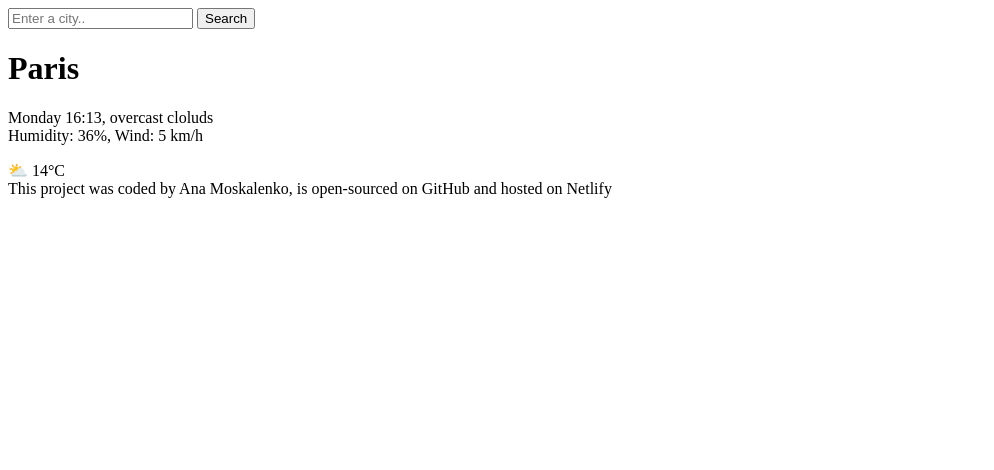
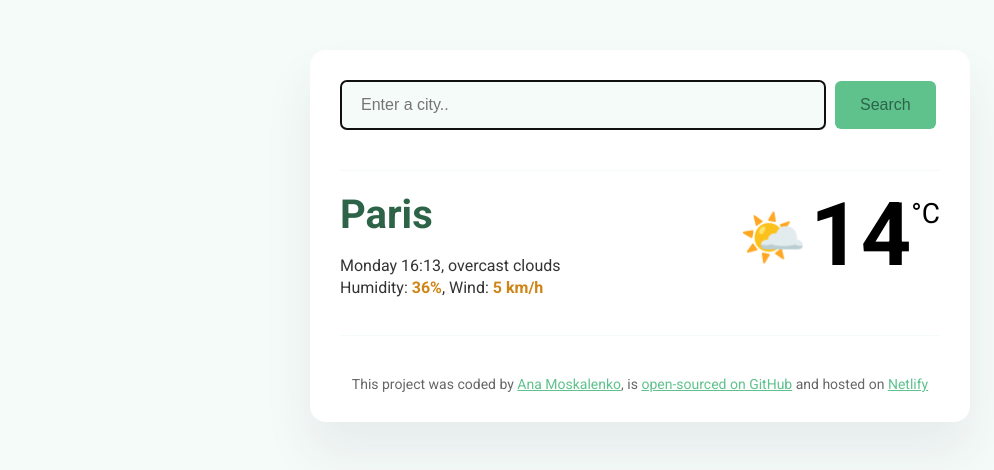
Before and after one commit to AnaM186/shecodes-weather-app-project, a plain HTML site: page index.html in a window 1280 px wide. Shown: the whole page, without its empty margins (0-994 px from the left). Drawn offline with Linux system fonts and the light colour scheme.

Commit message:
Basic style of the app, added links to the footer

```diff
--- a/index.html
+++ b/index.html
@@ -3,28 +3,63 @@
   <head>
     <meta charset="UTF-8" />
     <meta name="viewport" content="width=device-width, initial-scale=1.0" />
-    <title>Document</title>
+    <link rel="preconnect" href="https://fonts.googleapis.com" />
+    <link rel="preconnect" href="https://fonts.gstatic.com" crossorigin />
+    <link
+      href="https://fonts.googleapis.com/css2?family=Roboto:ital,wght@0,100..900;1,100..900&display=swap"
+      rel="stylesheet"
+    />
+    <link rel="stylesheet" href="src/style.css" />
+    <title>shecodes-weather-project</title>
   </head>
   <body>
+    <div class="weather-app-container">
       <header>
         <form>
-        <input type="text" placeholder="Enter a city.." required />
-        <input type="submit" value="Search" />
+          <input
+            type="text"
+            placeholder="Enter a city.."
+            required
+            autofocus
+            class="search-form-input"
+          />
+          <input type="submit" value="Search" class="search-form-button" />
         </form>
       </header>
       <main>
-      <h1>Paris</h1>
-      <p>
-        Monday 16:13, overcast cloluds
+        <div class="weather-app-main">
+          <div>
+            <h1 class="city">Paris</h1>
+            <p class="weather-description">
+              Monday 16:13, overcast clouds
               <br />
-        Humidity: 36%, Wind: 5 km/h
+              Humidity: <strong>36%</strong>, Wind: <strong>5 km/h</strong>
             </p>
-      ⛅ 14°C
+          </div>
+          <div class="weather-temperature-container">
+            <div class="weather-icon">🌤️</div>
+            <div class="weather-temperature">14</div>
+            <div class="weather-unit">°C</div>
+          </div>
+        </div>
       </main>
 
       <footer>
-      This project was coded by Ana Moskalenko, is open-sourced on GitHub and
-      hosted on Netlify
+        This project was coded by
+        <a href="https://github.com/AnaM186" target="_blank">Ana Moskalenko</a>,
+        is
+        <a
+          href="https://github.com/AnaM186/shecodes-weather-app-project"
+          target="_blank"
+          >open-sourced on GitHub</a
+        >
+        and hosted on
+        <a
+          href="https://shecodes-weather-app-project1.netlify.app/"
+          target="_blank"
+          >Netlify</a
+        >
       </footer>
+    </div>
   </body>
 </html>
--- /dev/null
+++ b/src/style.css
@@ -0,0 +1,90 @@
+body {
+  background-color: #f5fbf8;
+  font-family: "Roboto", sans-serif;
+}
+.weather-app-container {
+  background-color: white;
+  display: block;
+  margin: 50px auto;
+  width: 600px;
+  box-shadow: 0 30px 50px rgba(65, 50, 100, 0.08);
+  border-radius: 16px;
+  padding: 30px;
+}
+header {
+  padding-bottom: 40px;
+  border-bottom: 1px solid #f5fbf8;
+}
+.search-form-input {
+  width: 74%;
+  background: #f5fbf8;
+  border: 1px solid #2d6447;
+  border-radius: 6px;
+  padding: 15px 20px;
+  font-size: 16px;
+}
+.search-form-button {
+  font-size: 16px;
+  padding: 15px 25px;
+  border: none;
+  border-radius: 6px;
+  background: #5fc28d;
+  color: #2d6447;
+  cursor: pointer;
+  margin-left: 5px;
+}
+main {
+  padding: 20px 0;
+}
+
+.weather-app-main {
+  display: flex;
+  justify-content: space-between;
+}
+.city {
+  font-size: 40px;
+  line-height: 48px;
+  color: #2d6447;
+  margin: 0;
+}
+.weather-description {
+  font-size: 16px;
+  line-height: 22px;
+  color: rgba(0, 0, 0, 0.8);
+}
+.weather-description strong {
+  color: #cf8516;
+}
+.weather-temperature-container {
+  display: flex;
+}
+
+.weather-icon {
+  font-size: 54px;
+  line-height: 54px;
+  margin-top: 20px;
+}
+
+.weather-temperature {
+  font-size: 88px;
+  line-height: 88px;
+  font-weight: bold;
+
+  margin-left: 4px;
+}
+.weather-unit {
+  font-size: 28px;
+
+  margin-top: 6px;
+}
+
+footer {
+  font-size: 14px;
+  color: rgba(0, 0, 0, 0.6);
+  text-align: center;
+  padding-top: 40px;
+  border-top: 1px solid #f5fbf8;
+}
+a {
+  color: #5fc28d;
+}
```
Lines whose indentation alone changed are shown as unchanged.
